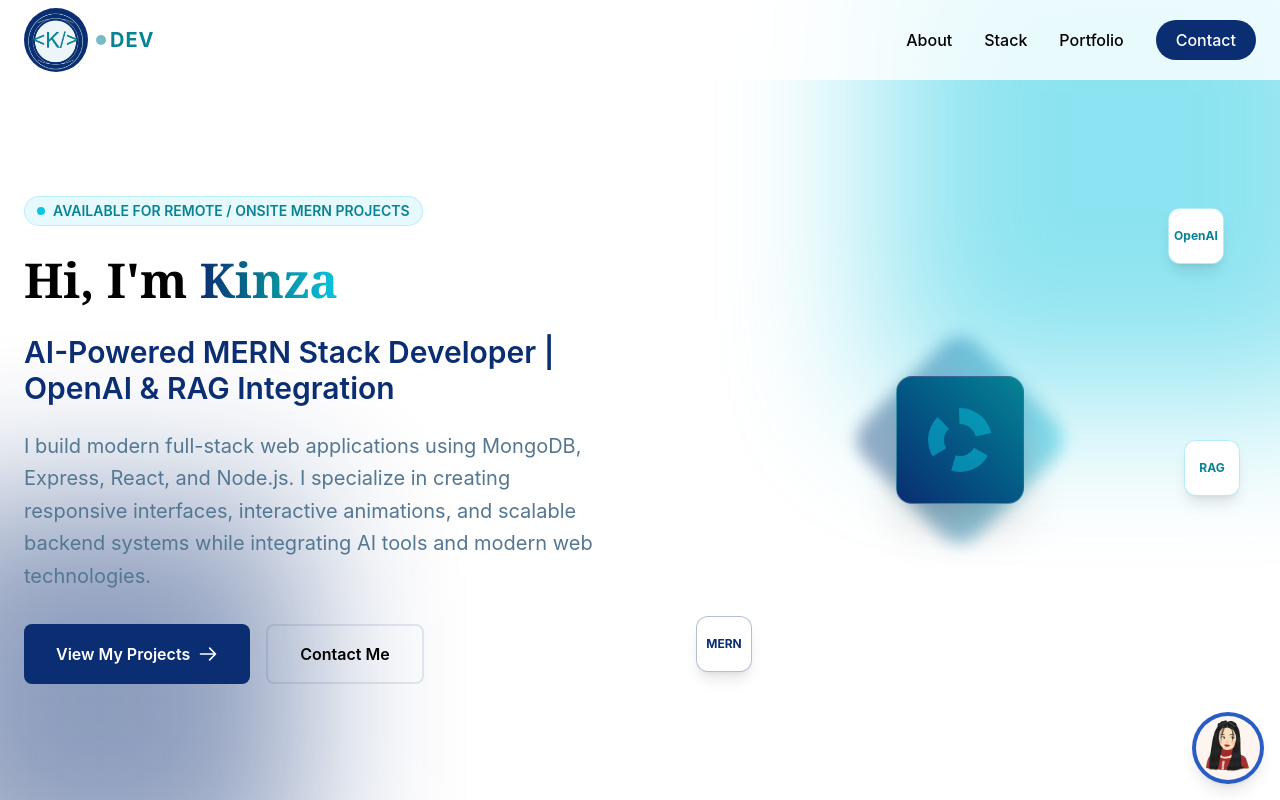
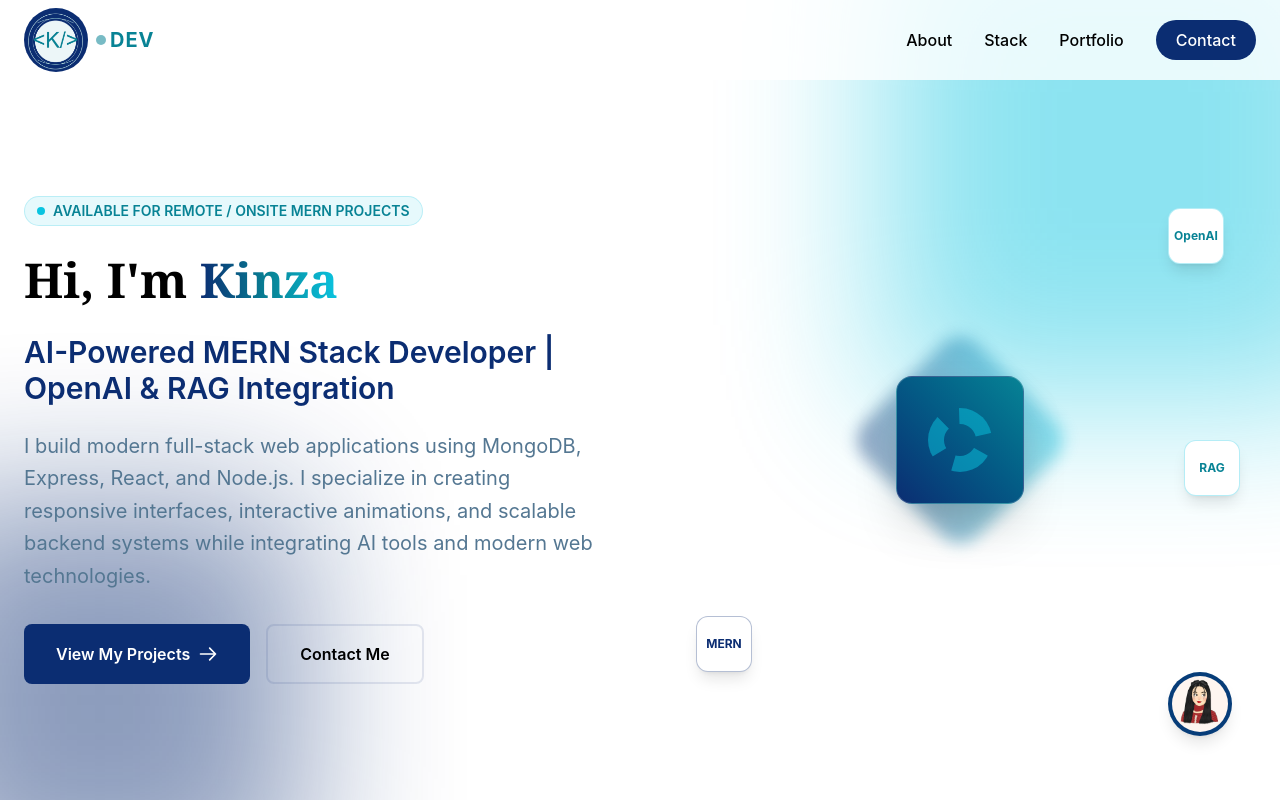
Before and after one commit to kinza711/myportfolio, a React (Vite) app: page / in a window 1280 px wide. Shown: the top 800 px of the page. Built offline with nearby package versions, Linux system fonts and the light colour scheme.

Commit message:
refector: chatbot icon and window modifyed

```diff
--- a/src/components/Chatbot.jsx
+++ b/src/components/Chatbot.jsx
@@ -1,33 +1,3 @@
-// import { useState } from "react";
-// import Img from "/kinza.jpg";
-
-// const Chatbot = () => {
-//   const [open, setOpen] = useState(false);
-
-//   return (
-//     <>
-//       {/* Floating chat button */}
-//       <button
-//         onClick={() => setOpen(!open)}
-//         className="fixed bottom-4 right-4 z-50 bg-brand-teal text-white p-0.5 rounded-full shadow-lg hover:scale-110 transition-transform"
-//         title="Open Chatbot"
-//       >
-//         <img src={Img} alt="img" className="h-16 w-16 rounded-full" />
-//       </button>
-
-//       {/* Chat iframe */}
-//       {open && (
-//         <iframe
-//           src="https://personal-chatbotui.onrender.com/"
-//           className="fixed bottom-20 right-4 w-[90%] sm:w-[350px] h-[70vh] sm:h-[500px] border-none rounded-2xl shadow-xl z-50 transition-all"
-//         />
-//       )}
-//     </>
-//   );
-// };
-
-// export default Chatbot;
-
 import { useState } from "react";
 import { IoCloseSharp } from "react-icons/io5";
 import Img from "/kinza.jpg";
@@ -39,7 +9,7 @@ const Chatbot = () => {
     <>
       {/* Chat Window */}
       {open && (
-        <div className="fixed bottom-20 right-4 w-[90%] sm:w-[350px] h-[70vh] sm:h-[500px] flex flex-col rounded-2xl shadow-xl z-50 overflow-hidden animate-slide-up glass-effect">
+        <div className="fixed bottom-20 right-4 w-[90%] sm:w-[350px] h-[60vh] sm:h-[430px] flex flex-col rounded-2xl shadow-xl z-50 overflow-hidden animate-slide-up glass-effect">
           {/* Header */}
           <header className="bg-gradient-to-r from-[#1e609d] to-[#2097a7] via-[#036d68] p-4 flex items-center justify-between text-white">
             <div className="flex items-center gap-3">
@@ -73,10 +43,10 @@ const Chatbot = () => {
       {!open && (
         <button
           onClick={() => setOpen(true)}
-          className="fixed bottom-4 right-4 z-50 bg-[#295dc4] p-1 rounded-full shadow-lg hover:scale-110 transition-transform"
+          className="fixed bottom-16 right-12 z-50 bg-[#073D79] p-1 rounded-full shadow-lg hover:scale-110 transition-transform"
           title="Open Chatbot"
         >
-          <img src={Img} alt="Open Chat" className="h-16 w-16 rounded-full" />
+          <img src={Img} alt="Open Chat" className="h-14 w-14 rounded-full" />
         </button>
       )}
     </>
```
